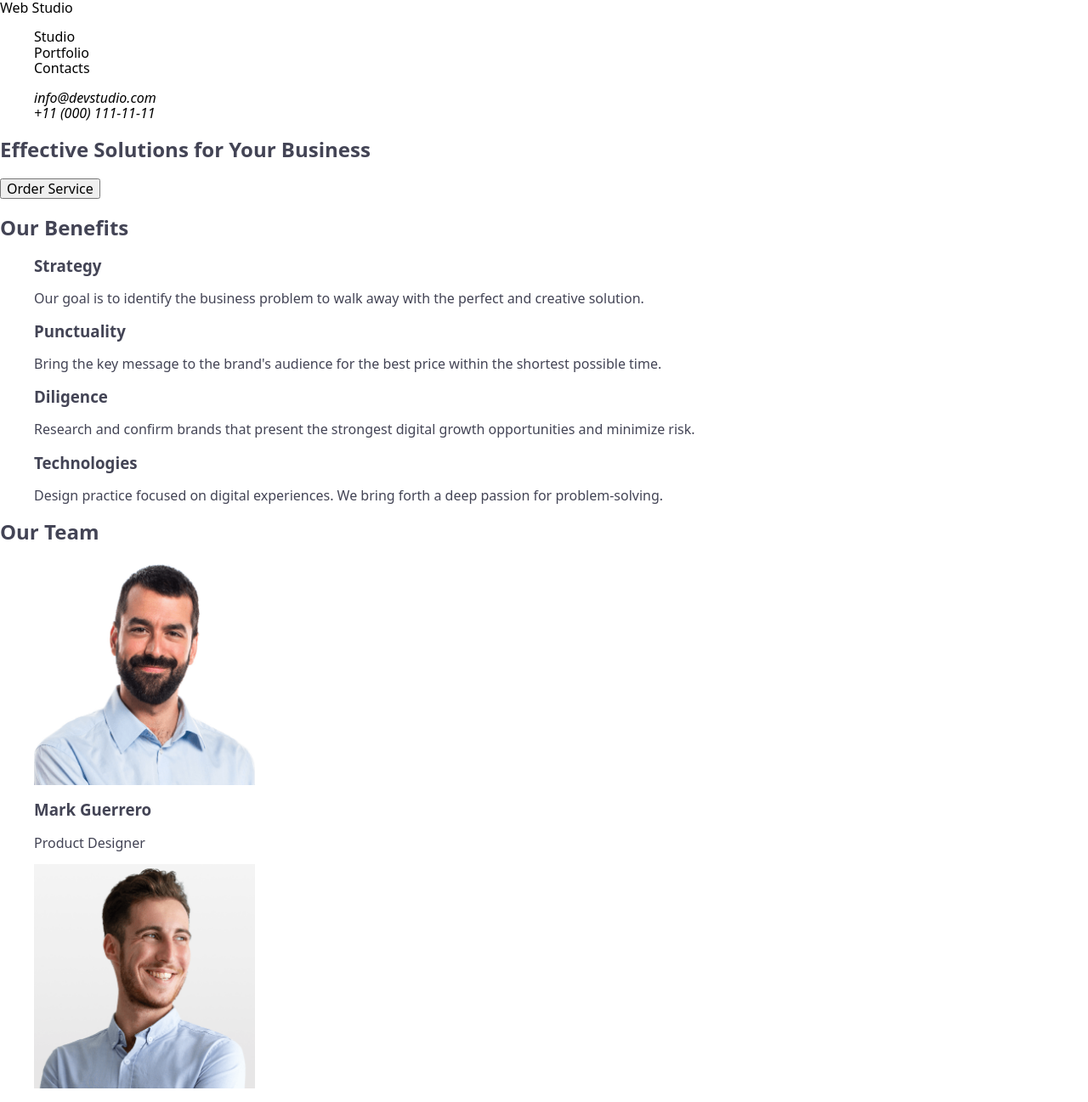
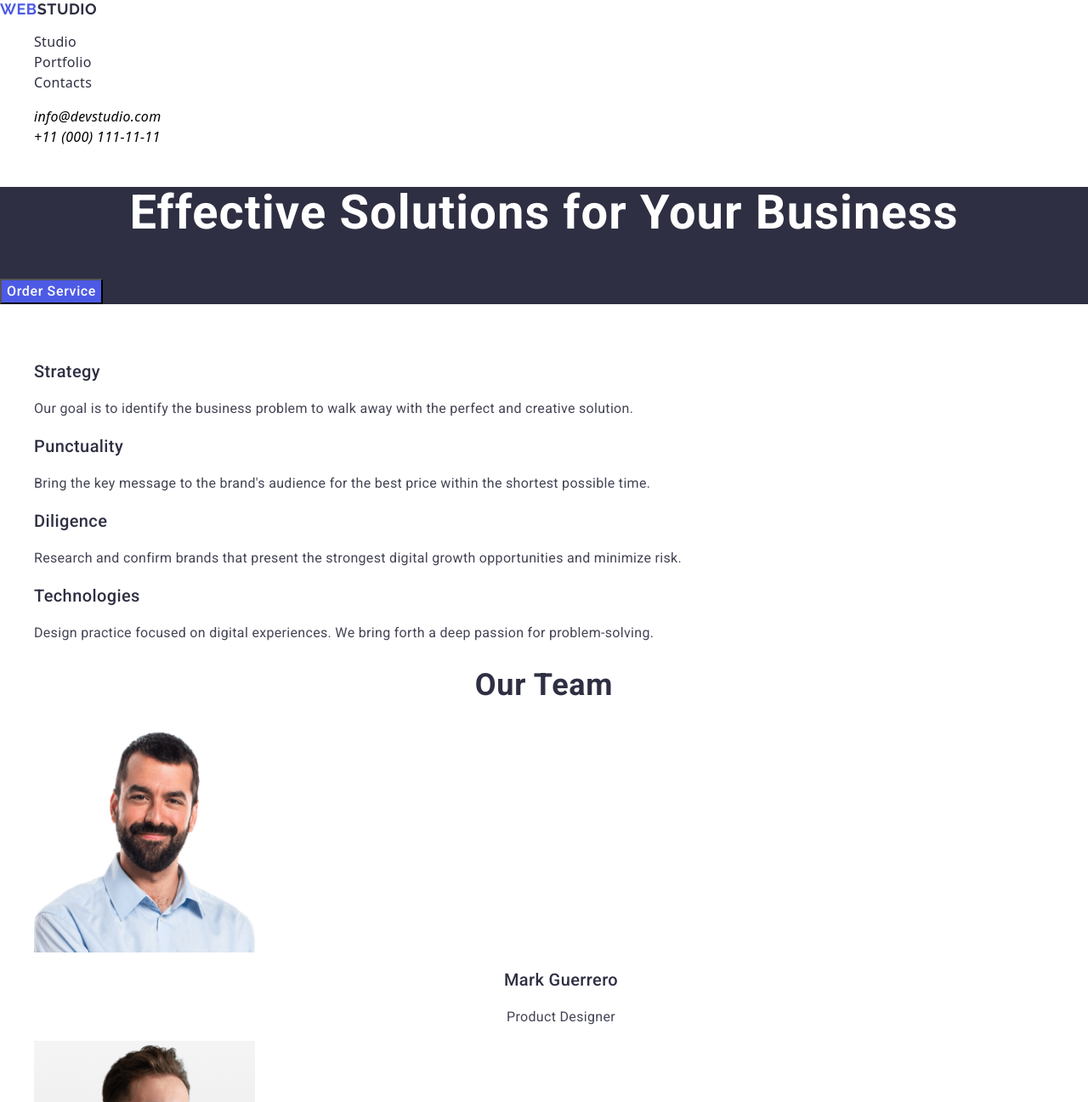
Before and after one commit to Grypis/web-studio-my-hw-2-3, a plain HTML site: page index.html in a window 1280 px wide. Shown: the top 1297 px of the page at 85% size. Drawn offline with nearby package versions, Linux system fonts and the light colour scheme.

Commit message:
done-2-hw

```diff
--- a/css/style.css
+++ b/css/style.css
@@ -1,3 +1,4 @@
+/* ============================= Default styles ============================= */
 ul, ol {
     list-style-type: none;
 }
@@ -16,7 +17,201 @@ img {
 }
 
 main {
-
+    font-family: "Roboto", sans-serif;
     color: #434455;
     background-color: #ffffff;
 }
+
+/* ============================= /Default styles ============================= */
+
+/* ============================= Header styles ============================= */
+.page-header {
+}
+.page-header-navigation {
+}
+.logo {
+    font-family: "Raleway", sans-serif;
+font-weight: 700;
+font-size: 18px;
+line-height: 1.17;
+letter-spacing: 0.03em;
+text-transform: uppercase;
+color: #2e2f42;
+}
+.logo-span {
+    color: #4d5ae5;
+}
+.menu-header {
+}
+.item-menu-header {
+}
+.link-menu-header {
+    font-weight: 500;
+font-size: 16px;
+line-height: 1.5;
+letter-spacing: 0.02em;
+color: #2e2f42;
+}
+
+.link-menu-header:hover,
+.link-menu-header:focus {
+    color: #404bbf;
+}
+
+.address-header {
+}
+.address-menu {
+}
+.address-menu-item {
+}
+.address-link {
+    font-weight: 400;
+font-size: 16px;
+line-height: 1.5;
+letter-spacing: 0.02em;
+}
+
+.address-link:hover,
+.address-link:focus {
+    color: #404bbf;
+}
+/* ============================= /Header styles ============================= */
+
+
+/* ============================= Hero styles ============================= */
+.page-hero {
+    background-color: #2e2f42;
+}
+.hero-title {
+    font-size: 56px;
+line-height: 1.1;
+letter-spacing: 0.02em;
+text-align: center;
+color: #ffffff;
+}
+.btn {
+    font-weight: 500;
+font-size: 16px;
+line-height: 1.5;
+letter-spacing: 0.04em;
+color: #ffffff;
+background-color:  #4d5ae5;
+}
+
+.btn:hover,
+.btn:focus {
+    background-color: #404bbf;
+}
+/* ============================= /Hero styles ============================= */
+
+/* ============================= Benefits styles ============================= */
+.page-bebefits {
+}
+.title-benefits {
+    visibility: hidden;
+}
+.page-benefits-menu {
+}
+.page-benefits-menu-item {
+}
+.page-benefits-subtitle {
+    font-weight: 500;
+font-size: 20px;
+line-height: 1.2;
+letter-spacing: 0.02em;
+color: #2e2f42;
+}
+.page-benefits-text {
+    font-size: 16px;
+line-height: 1.5;
+letter-spacing: 0.02em;
+}
+/* ============================= /Benefits styles ============================= */
+
+
+/* ============================= Our team styles ============================= */
+.team-section {
+}
+.page-team-title {
+    font-size: 36px;
+line-height: 1.11;
+letter-spacing: 0.02em;
+text-transform: capitalize;
+text-align: center;
+color: #2e2f42;
+}
+.page-team-menu {
+}
+.page-team-menu-item {
+}
+.page-team-img {
+}
+.page-team-subtitle {
+    font-weight: 500;
+font-size: 20px;
+line-height: 1.2;
+letter-spacing: 0.02em;
+text-align: center;
+color: #2e2f42;
+}
+.page-team-text {
+    font-size: 16px;
+line-height: 1.5;
+letter-spacing: 0.02em;
+text-align: center
+}
+/* ============================= /Our team styles ============================= */
+
+
+/* ============================= Portfolio styles ============================= */
+.page-portfolio {
+}
+.page-portfolio-title {
+    font-size: 36px;
+line-height: 1.11111;
+letter-spacing: 0.02em;
+text-transform: capitalize;
+text-align: center;
+color: #2e2f42;
+}
+.page-portfolio-menu {
+}
+.page-portfolio-menu-item {
+}
+.page-portfolio-img {
+}
+.page-portfolio-subtitle {
+    font-weight: 500;
+font-size: 20px;
+line-height: 1.2;
+letter-spacing: 0.02em;
+color: #2e2f42;
+}
+.page-portfolio-text {
+    font-size: 16px;
+line-height: 1.5;
+letter-spacing: 0.02em;
+}
+/* ============================= /Portfolio styles ============================= */
+
+
+/* ============================= Footer styles ============================= */
+.page-footer {
+    background-color: #2e2f42;
+}
+.page-footer-logo {
+    font-family: "Raleway", sans-serif;
+font-weight: 700;
+font-size: 18px;
+line-height: 1.17;
+letter-spacing: 0.03em;
+text-transform: uppercase;
+color: #f4f4fd;
+}
+.page-footer-text {
+    font-size: 16px;
+line-height: 1.5;
+letter-spacing: 0.02em;
+color: #f4f4fd;
+}
+/* ============================= /Footer styles ============================= */
--- a/index.html
+++ b/index.html
@@ -24,12 +24,18 @@
     <header class="page-header">
       <nav class="page-header-navigation">
         <a href="./index.html" class="logo"
-          ><span class="logo-span">Web</span> Studio</a
+          ><span class="logo-span">Web</span>Studio</a
         >
         <ul class="menu-header">
-          <li class="item-menu-header">Studio</li>
-          <li class="item-menu-header">Portfolio</li>
-          <li class="item-menu-header">Contacts</li>
+          <li class="item-menu-header">
+            <a class="link-menu-header" href="./index.html">Studio</a>
+          </li>
+          <li class="item-menu-header">
+            <a class="link-menu-header" href="#porfolio">Portfolio</a>
+          </li>
+          <li class="item-menu-header">
+            <a class="link-menu-header" href="./index.html">Contacts</a>
+          </li>
         </ul>
       </nav>
 
@@ -143,7 +149,7 @@
       </section>
 
       <!-- portfolio section -->
-      <section class="page-portfolio">
+      <section id="porfolio" class="page-portfolio">
         <h2 class="page-portfolio-title">Our Portfolio</h2>
         <ul class="page-portfolio-menu">
           <li class="page-portfolio-menu-item">
@@ -215,14 +221,16 @@
         </ul>
       </section>
     </main>
+
+    <!-- footer -->
     <footer class="page-footer">
       <a href="./index.html" class="page-footer-logo"
-        ><span class="logo">Web</span>Studio</a
+        ><span class="logo-span">Web</span>Studio</a
       >
+      <p class="page-footer-text">
+        Increase the flow of customers and sales for your business with digital
+        marketing & growth solutions.
+      </p>
     </footer>
-    <p class="page-footer-text">
-      Increase the flow of customers and sales for your business with digital
-      marketing & growth solutions.
-    </p>
   </body>
 </html>
```
